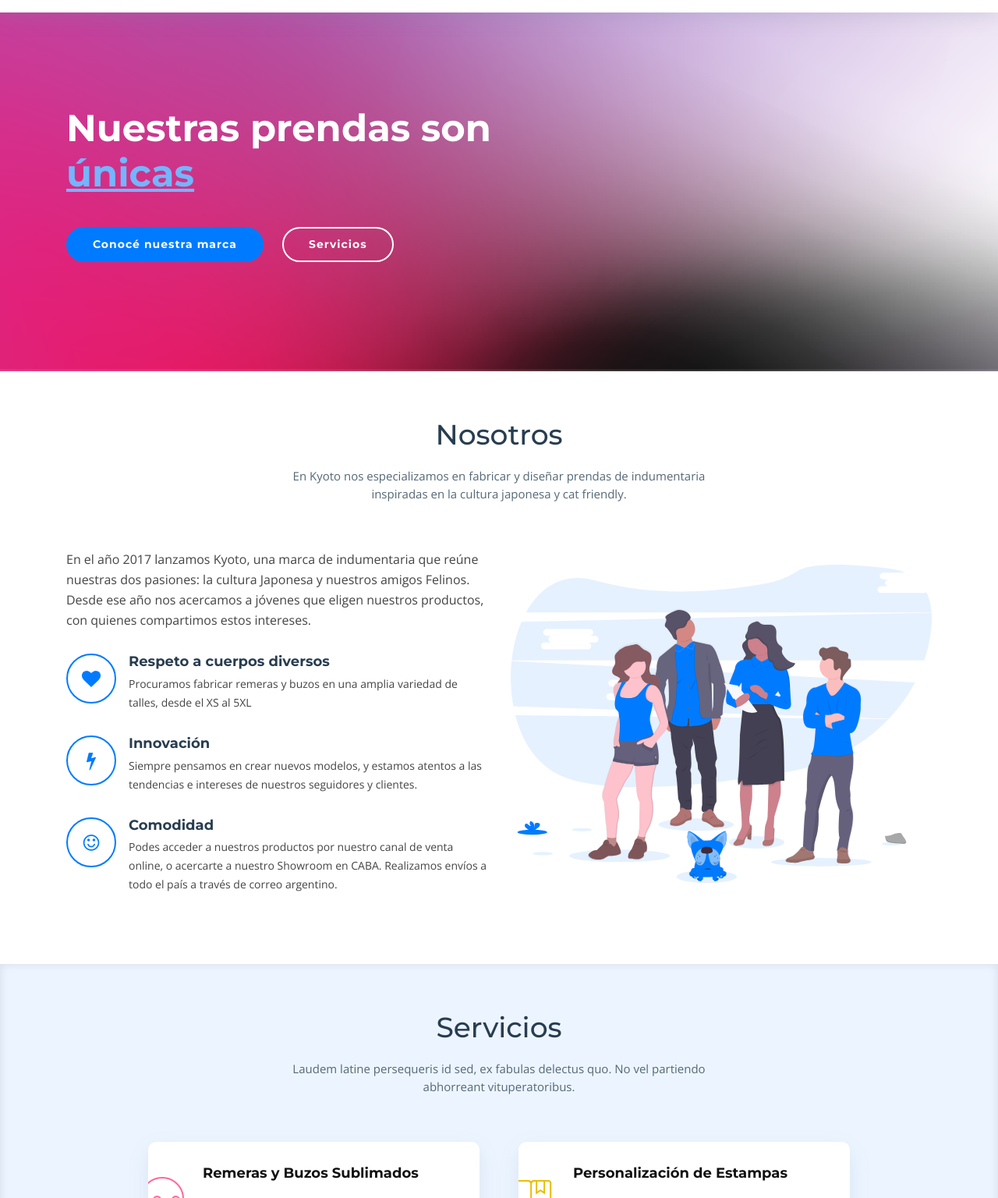
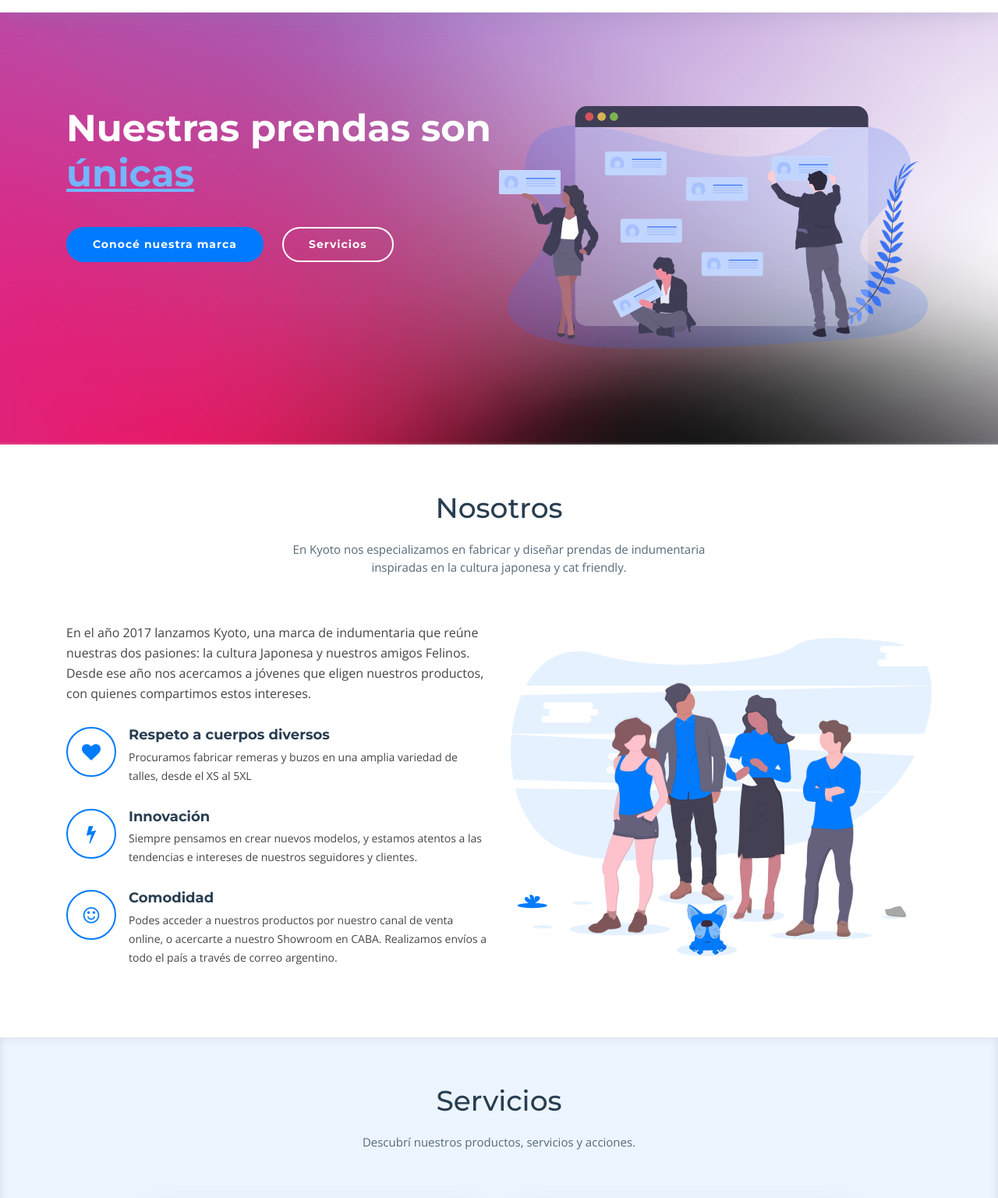
Before and after one commit to nachoreznor/AnteProyecto_FrontEnd__MARCONI, a plain HTML site: page index.html in a window 1280 px wide. Shown: the part 64-1600 px from the top of the page at 78% size. Drawn offline with nearby package versions, Linux system fonts and the light colour scheme; files whose address does not match are found by name.

Commit message:
version5

```diff
--- a/index.html
+++ b/index.html
@@ -70,7 +70,7 @@
     <div class="container">
 
       <div class="intro-img">
-        <img src="img/intro-bg" alt="" class="img-fluid">
+        <img src="img/intro-img.svg" alt="" class="img-fluid">
       </div>
 
       <div class="intro-info">
@@ -143,7 +143,7 @@
 
         <header class="section-header">
           <h3>Servicios</h3>
-          <p>Laudem latine persequeris id sed, ex fabulas delectus quo. No vel partiendo abhorreant vituperatoribus.</p>
+          <p>Descubrí nuestros productos, servicios y acciones. </p>
         </header>
 
         <div class="row">
```
